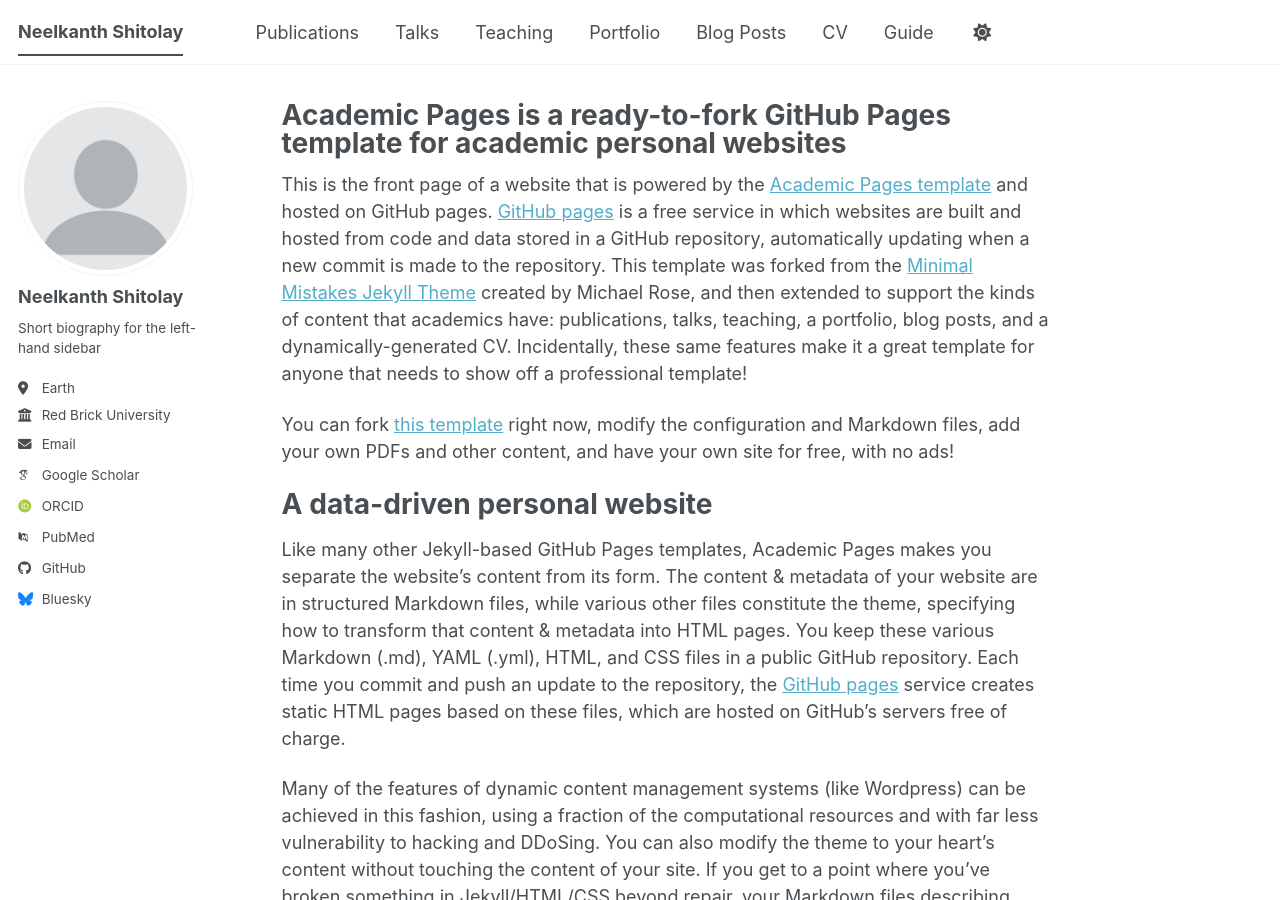
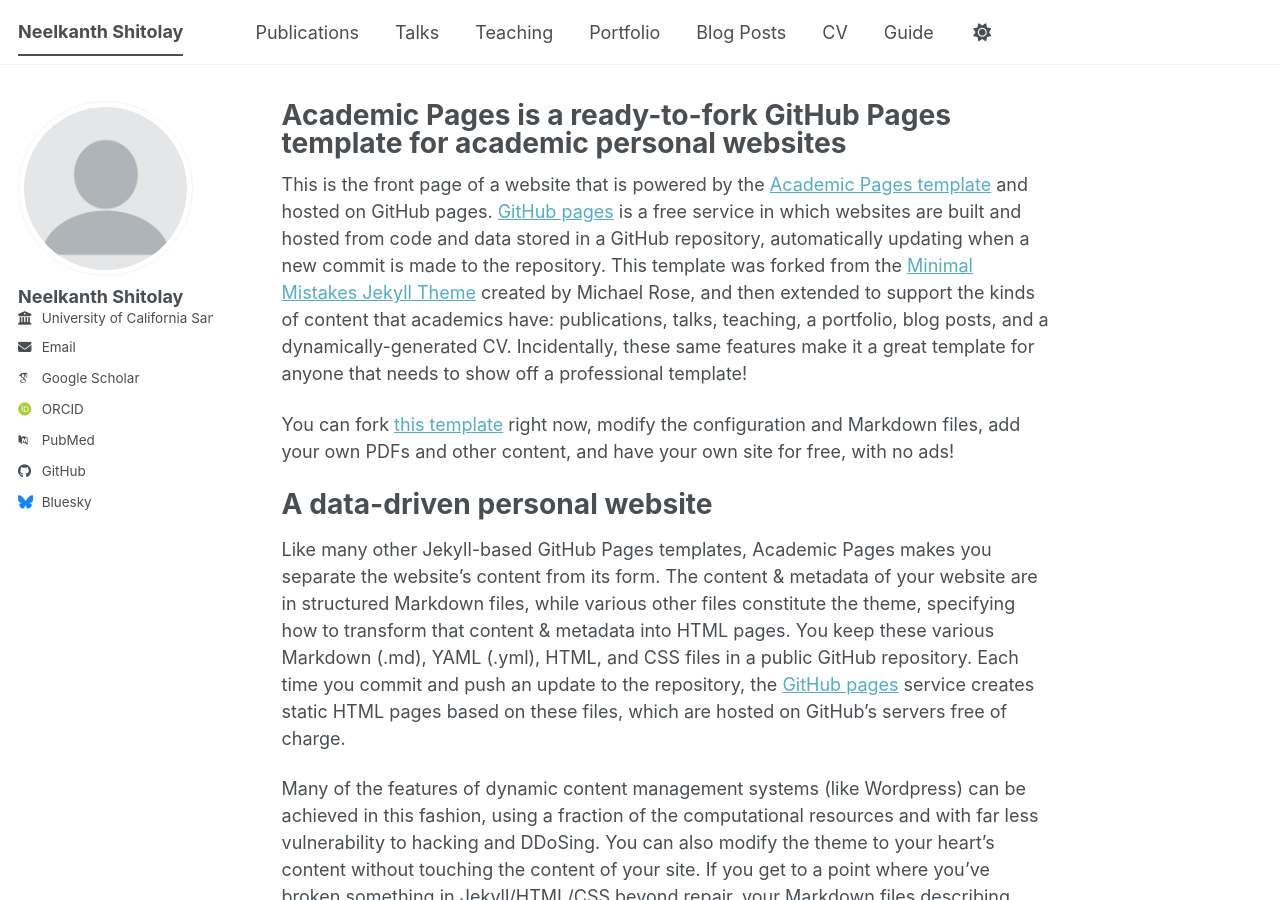
Before and after one commit to neelkanth-s/neelkanth-s.github.io, a Jekyll site: the page built from _pages/about.md, in a window 1280 px wide and 900 px high. Built offline with Jekyll 4.4.1, drawn with Linux system fonts in a browser that asks for light colours; some web fonts are replaced; a script bundle is joined from its source files by our own code; library files that are not in the unit come from our copies.

Commit message:
Update _config.yml

```diff
--- a/_config.yml
+++ b/_config.yml
@@ -25,11 +25,11 @@
   # Biographic information
   avatar           : "profile.png"
   name             : "Neelkanth Shitolay"
-  pronouns         : # example: "she/her"
-  bio              : "Short biography for the left-hand sidebar"
-  location         : "Earth"
-  employer         : "Red Brick University"
-  uri              : # URL
+  #pronouns         : # example: "she/her"
+  #bio              : "Short biography for the left-hand sidebar"
+  #location         : "San Francisco Bay Area"
+  employer         : "University of California San Diego"
+  #uri              : # URL
   email            : "neelkanthshitolay@gmail.com"
 
   # Academic websites
```
